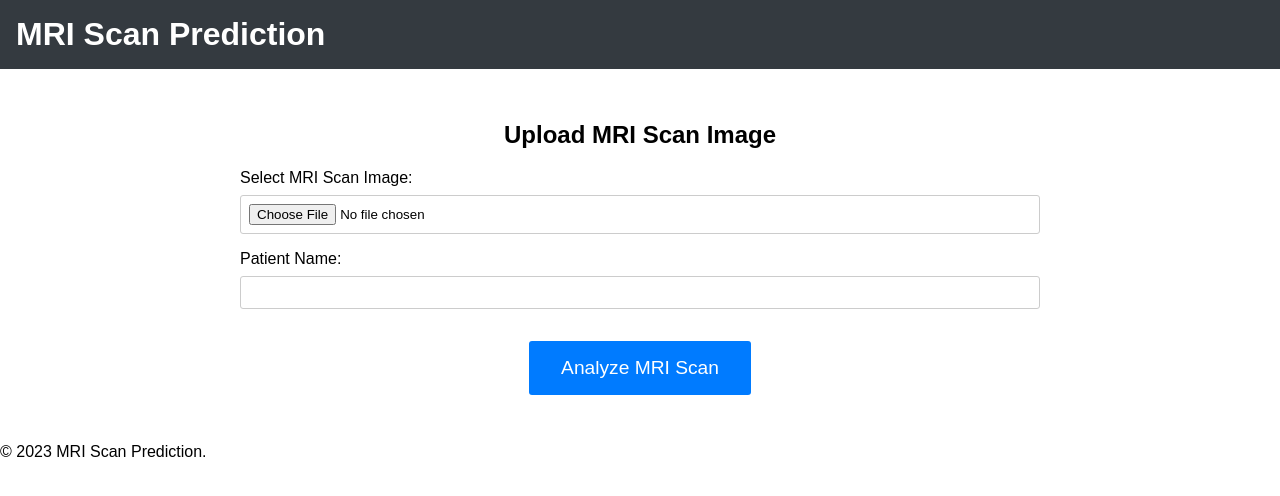
After one commit to Anish241/Cancer-Detector, a Django app: page /cancerdetector/menu/lung/ in a window 1280 px wide. The commit adds this page. Shown: the top 496 px of the page. Run offline with Django 4.2, Linux system fonts and the light colour scheme; a user stored in the database is signed in.

Commit message:
lung model

```diff
--- a/cancer_detector/core/urls.py
+++ b/cancer_detector/core/urls.py
@@ -3,9 +3,9 @@ from . import views
 
 urlpatterns = [
 
-    path('cancerdetector/', views.home, name='home'),
     path('home/', views.home, name='home'),
     path('menu/', views.menu, name='menu'),
     path('menu/brain/', views.brain, name='brain'),
+    path('menu/lung/', views.lung, name='lung'),
 
 ]
--- a/cancer_detector/core/views.py
+++ b/cancer_detector/core/views.py
@@ -70,3 +70,43 @@ def brain(request):
 
 
     return render(request, 'scanner/brain.html')
+
+@login_required(login_url='/')
+def lung(request):
+    if request.method == 'POST':
+        user = request.user
+        Patient_Name = request.POST.get('patient-name')
+        file = request.FILES['mri-scan']
+        scan = Scan(user=user, Patient_Name=Patient_Name)
+        scan.save()
+        id = scan.id
+        #save the image in the media folder with the id as the name and the extension
+        unique_filename = str(uuid.uuid4())
+        extension = file.name.split('.')[1]
+        str_file = unique_filename + '.' + extension
+        #save the image in the media folder with the id as the name and the extension
+        file = ContentFile(file.read())
+        default_storage.save('images/'+str(str_file), file)
+        scan.image = 'images/'+str(str_file)
+
+        print(str_file)
+
+        scan.save()
+        model = tensorflow.keras.models.load_model('lung_model.h5')
+
+        #remove spaces and replace ( with _ and delete )
+        img = tensorflow.keras.preprocessing.image.load_img('media/images/'+str(str_file), target_size=(256, 256))
+        img_array = tensorflow.keras.preprocessing.image.img_to_array(img)
+        img_array = np.expand_dims(img_array, 0)
+        predictions = model.predict(img_array)
+        if predictions[0][0] > 0.5:
+            scan.result = 'Cancer Detected'
+            scan.save()
+        else:
+            scan.result = 'No Cancer Detected'
+            scan.save()
+        img_url = 'media/images/'+str(str_file)
+
+        return render(request, 'scanner/brain_result.html', {'scan':scan, 'img_url':img_url})
+
+    return render(request, 'scanner/lung.html')
--- a/cancer_detector/templates/register/login.html
+++ b/cancer_detector/templates/register/login.html
@@ -23,6 +23,7 @@
             <input type="email" name="email" placeholder="Email"/>
             <input type="password" name="password" placeholder="password"/>
             <button type="submit">login</button>
+            <p><a href="/register">Sign Up</a></p>
 
           </form>
         </div>
--- /dev/null
+++ b/cancer_detector/templates/scanner/lung.html
@@ -0,0 +1,36 @@
+<!DOCTYPE html>
+{% load static %}
+<html>
+<head>
+	<meta charset="UTF-8">
+	<title>Upload MRI Scan Image</title>
+	<link rel="stylesheet" href="{% static 'css/form.css' %}">
+</head>
+<body>
+	<header>
+		<h1>MRI Scan Prediction</h1>
+	</header>
+	<main>
+		<section class="upload-form">
+			<h2>Upload MRI Scan Image</h2>
+			<form action="" method="POST" enctype="multipart/form-data">
+                {% csrf_token %}
+				<div class="form-group">
+					<label for="mri-scan">Select MRI Scan Image:</label>
+					<input type="file" id="mri-scan" name="mri-scan" accept=".jpg,.jpeg,.png,.gif" required>
+				</div>
+				<div class="form-group">
+					<label for="patient-name">Patient Name:</label>
+					<input type="text" id="patient-name" name="patient-name" required>
+				</div>
+
+				<button type="submit" class="cta-btn">Analyze MRI Scan</button>
+			</form>
+		</section>
+	</main>
+	<footer>
+		<p>&copy; 2023 MRI Scan Prediction.</p>
+	</footer>
+
+</body>
+</html>
--- a/cancer_detector/templates/scanner/menu.html
+++ b/cancer_detector/templates/scanner/menu.html
@@ -17,7 +17,7 @@
 				<img src="https://www.intel.com/content/dam/develop/external/us/en/images/header-blue-lungs-777157.jpg" alt="Lung Cancer Detection">
 				<h3>Lung Cancer Detection</h3>
 				<p>Get your lung MRI scan analyzed with AI models to predict the likelihood of cancer.</p>
-				<a href="#" class="cta-btn">Analyze Your MRI Scan</a>
+				<a href="lung" class="cta-btn">Analyze Your MRI Scan</a>
 			</div>
 			<div class="card">
 				<img src="https://www.cancer.gov/sites/g/files/xnrzdm211/files/styles/cgov_featured/public/cgov_image/media_image/100/200/7/files/Midline%20Glioma%20%28Article%29.jpg?h=b48714fe&itok=6rYsdcE4" alt="Brain Tumor Detection">
```
Also changed, not shown: cancer_detector/db.sqlite3, cancer_detector/media/images/62c2f664-f0e6-46b7-a6fe-c68f6f7ee34c.jpg (added), cancer_detector/media/images/62fad847-5a44-4796-af4b-c2ea38fa1a5a.jpg (added), cancer_detector/media/images/920a5b41-d083-4fc3-89fc-a4a221114440.jpg (added), cancer_detector/media/images/922d2890-22d1-4ec3-b844-a3c5cb8a6457.jpg (added), cancer_detector/media/images/b1d981f0-9c4b-4032-8734-745a7dca9abd.jpg (added), cancer_detector/media/images/bb74e26d-9fc7-4ee6-9190-9914073d2834.jpg (added), 1 other file.
